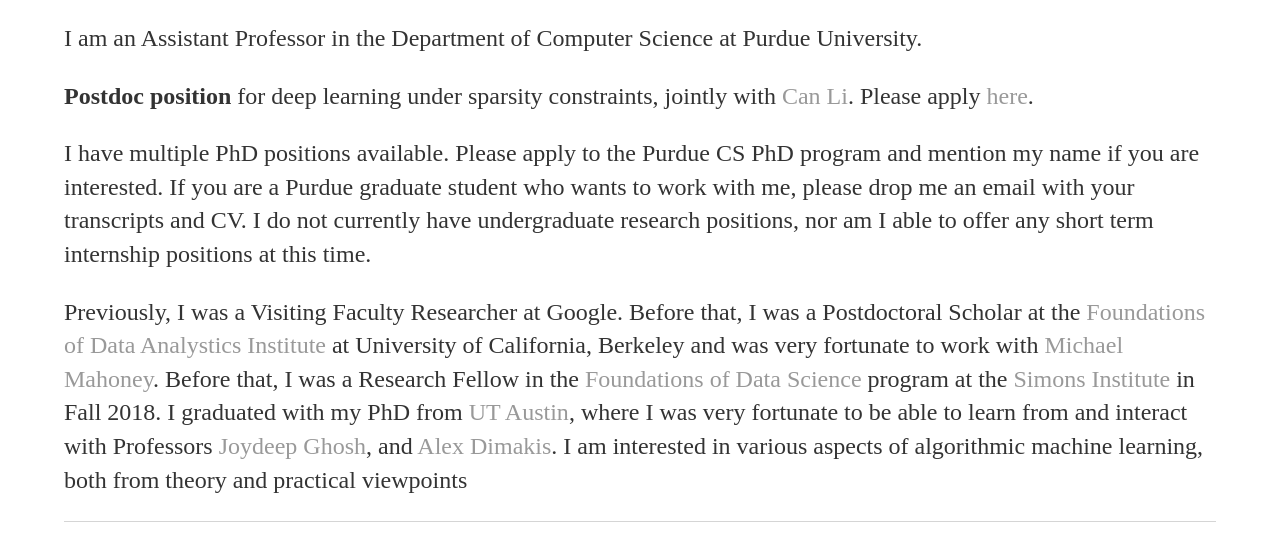
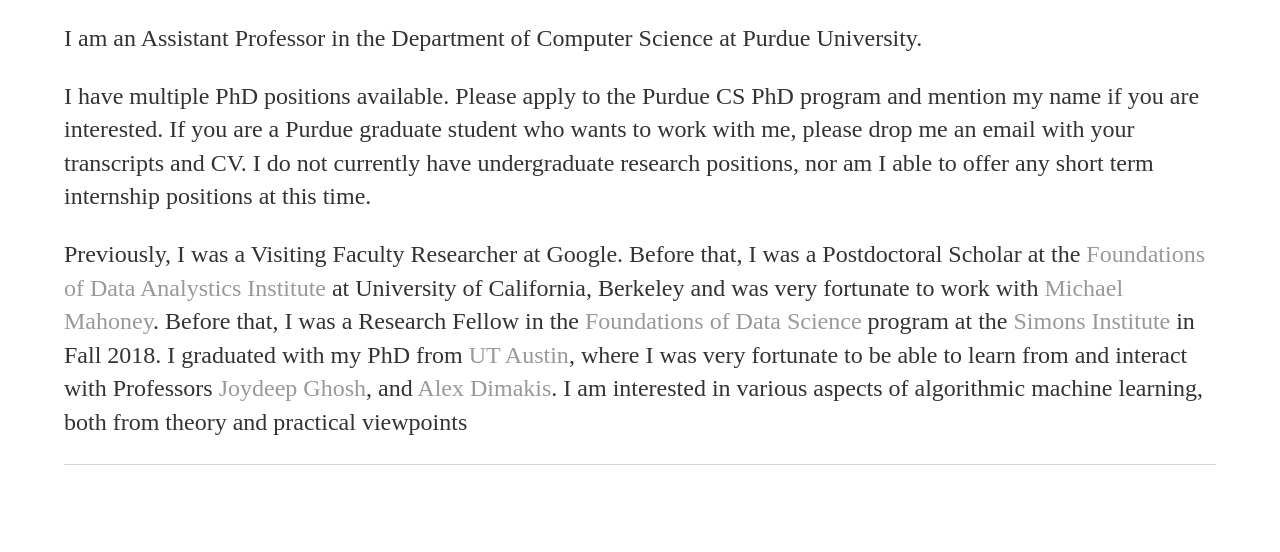
Before and after one commit to rjvak7/rjvak7.github.io, a Jekyll site: the page built from index.html, in a window 1280 px wide. Shown: the part 376-928 px from the top of the page. Built offline with Jekyll 4.4.1, drawn with Linux system fonts in a browser that asks for light colours; after the commit the page ends 900 px from its top, so only the background shows below that.

Commit message:
update pubs

```diff
--- a/index.html
+++ b/index.html
@@ -5,7 +5,6 @@ title: Rajiv Khanna -- Home
 <div >
 <p> I am an Assistant Professor in the Department of Computer Science at Purdue University. </p>
 
-<p><b>Postdoc position</b> for deep learning under sparsity constraints, jointly with <a href="https://canli1.github.io/"> Can Li</a>. Please apply <a href="https://engineering.purdue.edu/Engr/Research/GilbrethFellowships/ResearchProposals/2024-25/deep-learning-models-with-sparsity-constraints-applications-to-chemical-process-systems"> here</a>.
 
 <p>I have multiple PhD positions available. Please apply to the Purdue CS PhD program and mention my name if you are interested. If you are a Purdue graduate student who wants to work with me, please drop me an email with your transcripts and CV. I do not currently have undergraduate research positions, nor am I able to offer any short term internship positions at this time.
 
```
